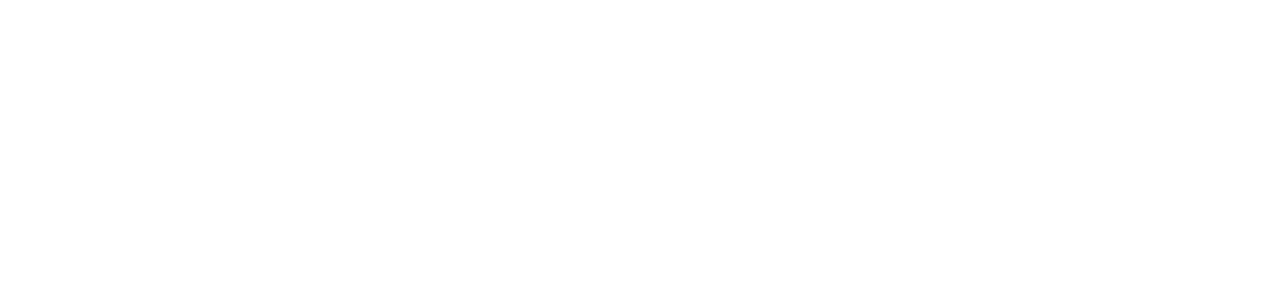
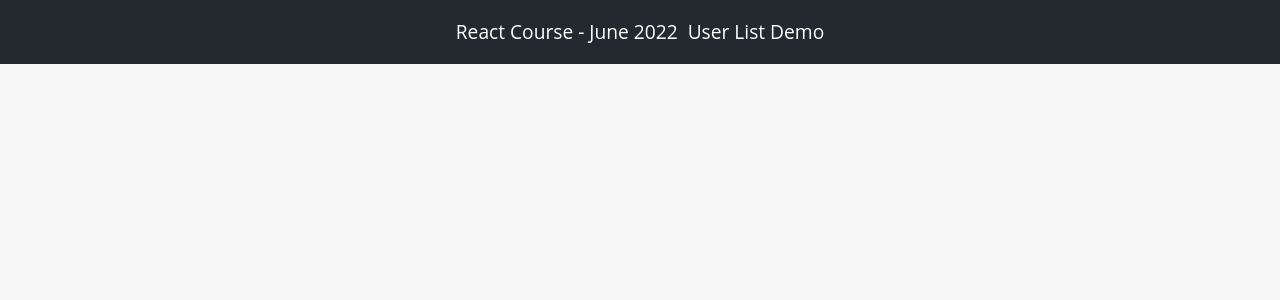
Before and after one commit to BorislavBenderov/user-list, a React (Create React App) app: page / in a window 1280 px wide. Shown: the top 300 px of the page. Built offline with nearby package versions, Linux system fonts and the light colour scheme.

Commit message:
Create Header Component

```diff
--- a/public/index.html
+++ b/public/index.html
@@ -9,35 +9,14 @@
       name="description"
       content="Web site created using create-react-app"
     />
+    <link rel="stylesheet" href="/css/styles.css"/>
+    <script src="https://kit.fontawesome.com/3b7d954735.js" crossorigin="anonymous"></script>
     <link rel="apple-touch-icon" href="%PUBLIC_URL%/logo192.png" />
-    <!--
-      manifest.json provides metadata used when your web app is installed on a
-      user's mobile device or desktop. See https://developers.google.com/web/fundamentals/web-app-manifest/
-    -->
     <link rel="manifest" href="%PUBLIC_URL%/manifest.json" />
-    <!--
-      Notice the use of %PUBLIC_URL% in the tags above.
-      It will be replaced with the URL of the `public` folder during the build.
-      Only files inside the `public` folder can be referenced from the HTML.
-
-      Unlike "/favicon.ico" or "favicon.ico", "%PUBLIC_URL%/favicon.ico" will
-      work correctly both with client-side routing and a non-root public URL.
-      Learn how to configure a non-root public URL by running `npm run build`.
-    -->
     <title>React App</title>
   </head>
   <body>
     <noscript>You need to enable JavaScript to run this app.</noscript>
     <div id="root"></div>
-    <!--
-      This HTML file is a template.
-      If you open it directly in the browser, you will see an empty page.
-
-      You can add webfonts, meta tags, or analytics to this file.
-      The build step will place the bundled scripts into the <body> tag.
-
-      To begin the development, run `npm start` or `yarn start`.
-      To create a production bundle, use `npm run build` or `yarn build`.
-    -->
   </body>
 </html>
--- a/src/App.js
+++ b/src/App.js
@@ -1,7 +1,9 @@
+import { Header } from "./Components/Header";
+
 function App() {
   return (
     <div className="App">
-
+      <Header />
     </div>
   );
 }
--- /dev/null
+++ b/src/Components/Header.js
@@ -0,0 +1,11 @@
+export const Header = () => {
+    return (
+        <header className="header">
+            <div className="logo">
+                <span className="course">React Course - June 2022</span>
+                <span className="description">User List Demo</span>
+            </div>
+        </header>
+
+    );
+}
```
